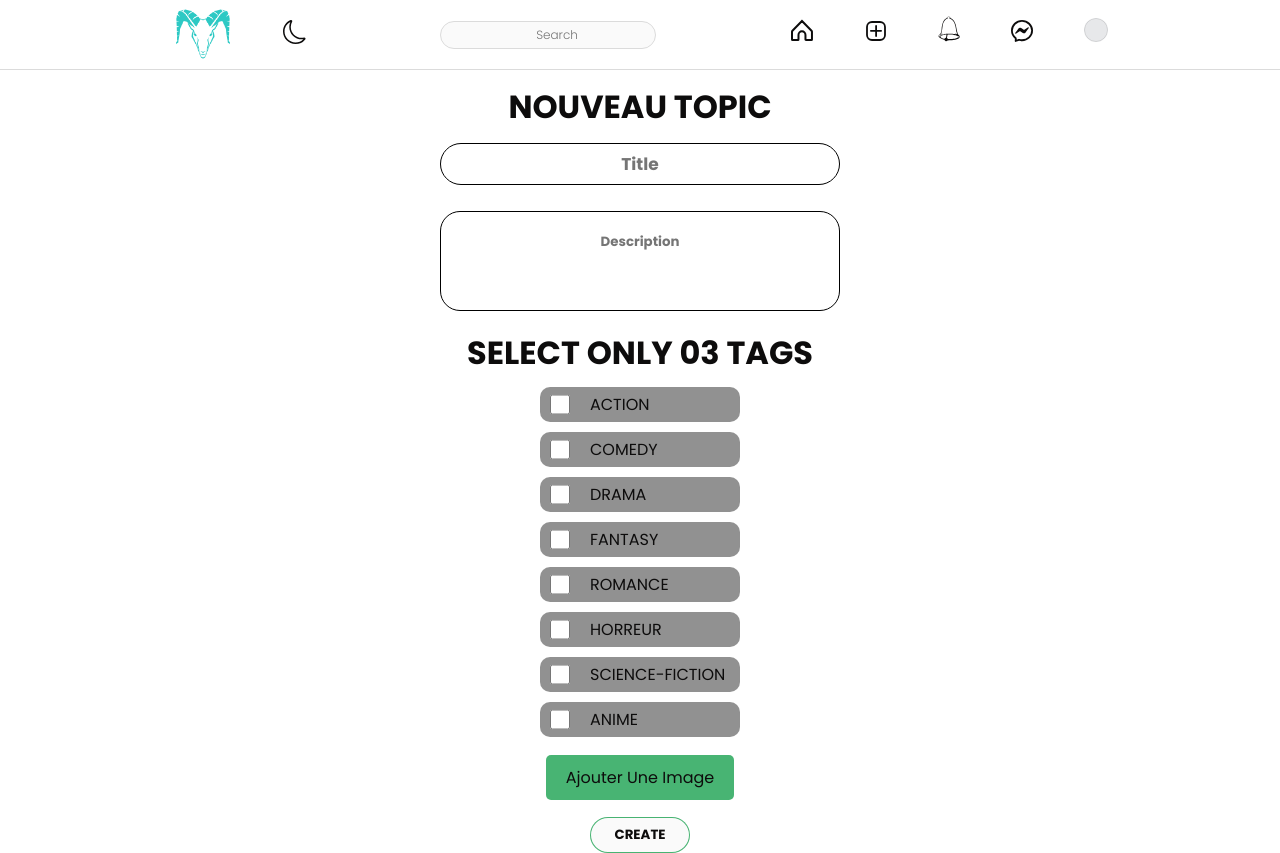
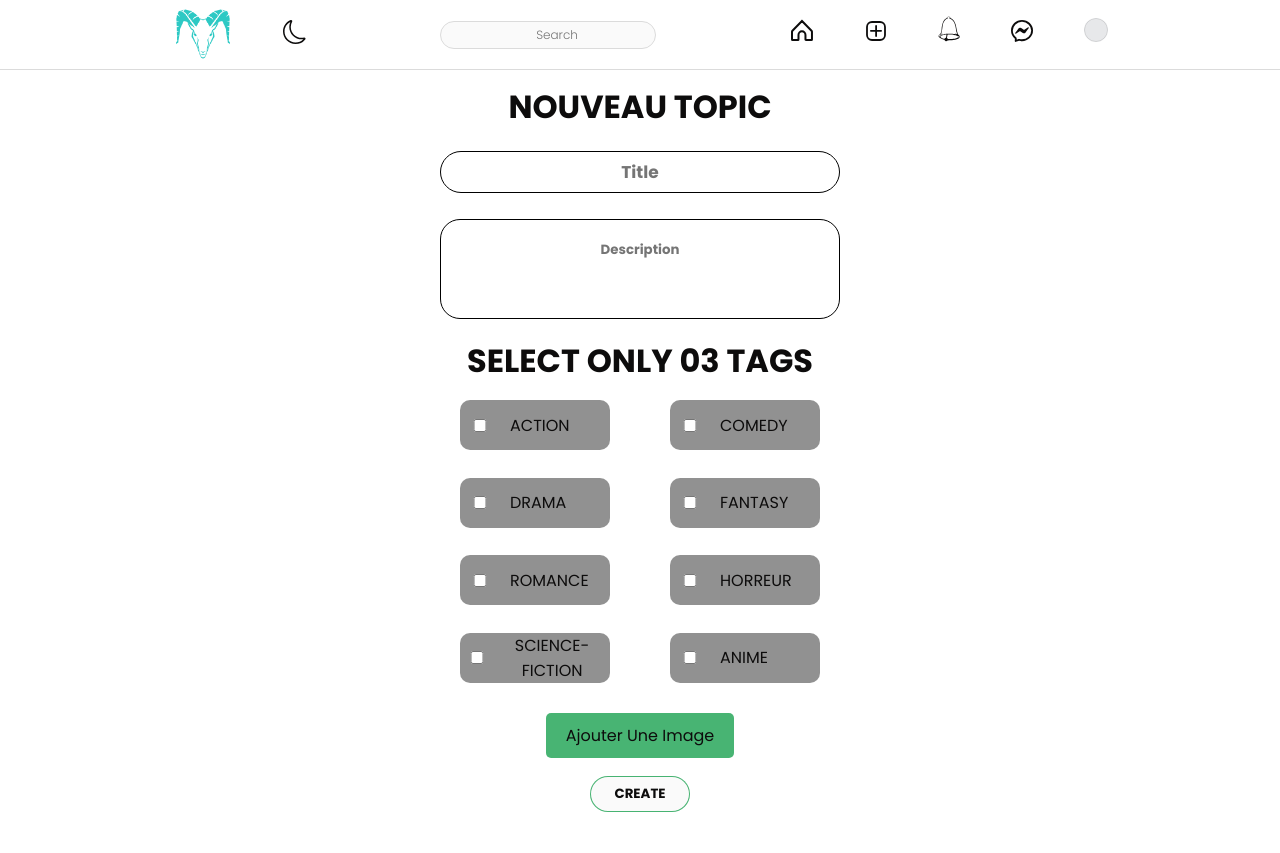
Before and after one commit to Nicolas13100/Projet_Forum, a Node server app: template sabrinaTemplates/templates/createTopic.html in a window 1280 px wide. After the commit the page ends 812 px from the top, so only its background shows below. Run offline with Node 20, Linux system fonts and the light colour scheme; the template is opened without the code that fills it, so the values that code supplies are empty.

Commit message:
front end updated

```diff
--- a/sabrinaTemplates/style/createTopic.css
+++ b/sabrinaTemplates/style/createTopic.css
@@ -57,8 +57,6 @@
     align-items: center;
 }
 .class-form{
-    width: 100%;
-    height: 90%;
    display: flex;
     justify-content: center;
     align-items: center;
@@ -67,7 +65,7 @@
     position: relative;
     text-align: center;
     width: 100%;
-    height: 11;
+    height: 17px;
     display: flex;
     align-items: center;
     flex-direction: column;
@@ -106,13 +104,30 @@
 .devises{
     display: flex;
     align-items: center;
+    justify-content: center;
    flex-direction: column;
     gap: 10px;
+    width: 500px;
+
 }
+.devises-container{
+    height: 300px;
+    max-width: 420px;
+    display: flex;
+    flex-wrap: wrap;
+    justify-content: space-around;
+    gap: 20px;
+    padding: 5px 10px;
+    border-radius: 10px;
+  }
+
+
 .devise{
     display: flex;
+    align-items: center;
     gap: 20px;
-    width:200px;
+    width: 150px;
+    height: 50px;
     background-color: rgba(69, 69, 69, 0.587);
     padding: 5px 10px;
     border-radius: 10px;
@@ -138,7 +153,6 @@
 /*********SUBMIT BUTTON**********/
 
 .form__submit{
-    position: absolute;
     bottom: -80px;
     font-weight: 700;
     padding: 7px;
@@ -188,14 +202,27 @@
 }
 /******************MEDIA QUERIESù***************/
 @media screen and (max-width: 400px) {
+    body{
+        overflow: hidden;
+        height: 100vh;
+        display: flex;
+    }
     .main-form{
+        margin-top: 100px;
         width: 100%;
         height: 100vh;
         display: flex;
+        flex-direction: column;
+        position: relative;
+    }
+    .create_Topic{
+        position: absolute;
+        top: 0;
+        background-color: blueviolet;
     }
     .form__group input.title{
-        position: absolute;
-        top: -50px;
+        width: 100%;
+        top: -30px;
         height: 60px;
         font-size: 20px;
     }
--- a/sabrinaTemplates/templates/createTopic.html
+++ b/sabrinaTemplates/templates/createTopic.html
@@ -135,6 +135,7 @@
     <div class="devises">
       <h1 class="h1_devise">SELECT ONLY 03 TAGS</h1>
 
+  <div class="devises-container">
       <div class="devise">
           <input type="checkbox" id="action" name="category" value="action">
           <label for="action">ACTION</label>
@@ -168,6 +169,7 @@
           <label for="anime">ANIME</label>
       </div>
   </div>
+</div>
 
 
 
```
Also changed, not shown: sabrinaTemplates/style/profil.css (+7 -6 lines). Lines whose indentation alone changed are shown as unchanged.
